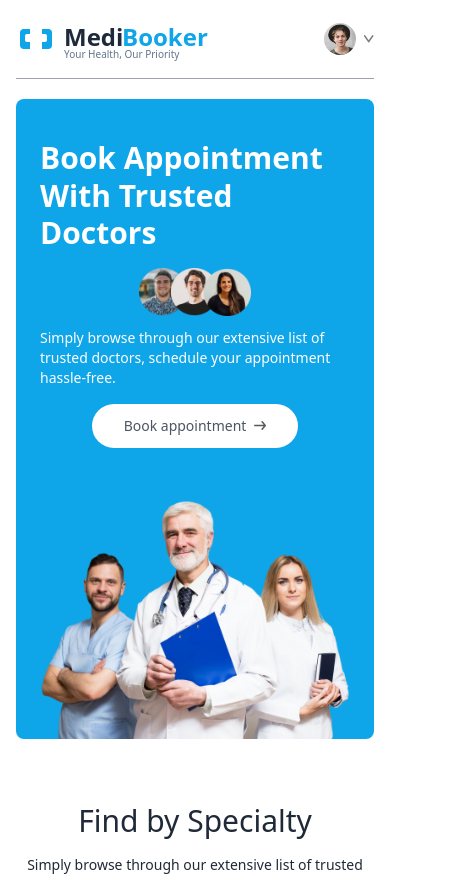
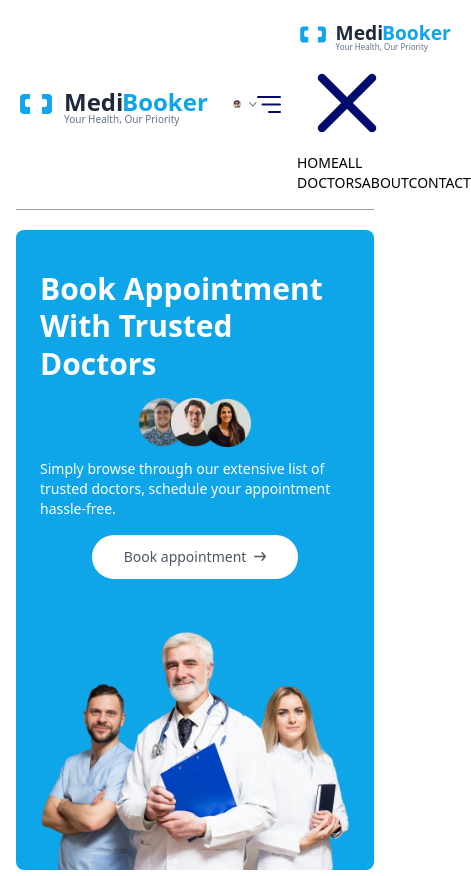
Before and after one commit to bnwah/MediBooker, a React (Vite) app: page / in a window 390 px wide. Shown: the top 876 px of the page, 471 px wide, since content can reach past the window. Built offline with nearby package versions, Linux system fonts and the light colour scheme.

Commit message:
Navbar Mobile Menu added.

```diff
--- a/src/components/Navbar.jsx
+++ b/src/components/Navbar.jsx
@@ -53,6 +53,20 @@ const Navbar = () => {
                 </div>
                 : <button onClick={ () => navigate('/login') } className='bg-primary text-white px-8 py-3 rounded-full font-light hidden md:block'>Create account</button>
             }
+            <img onClick={() => setShowMenu(true)} className='w-6 md:hidden' src={assets.menu_icon} alt="" />
+            {/* ------------ Mobile Menu ------------ */}
+            <div>
+                <div>
+                    <img src={assets.logo} alt="" />
+                    <img onClick={() => setShowMenu(false)} src={assets.cross_icon} alt="" />
+                </div>
+                <ul>
+                    <NavLink>HOME</NavLink>
+                    <NavLink>ALL DOCTORS</NavLink>
+                    <NavLink>ABOUT</NavLink>
+                    <NavLink>CONTACT</NavLink>
+                </ul>
+            </div>
         </div>
     </div>
   )
```
